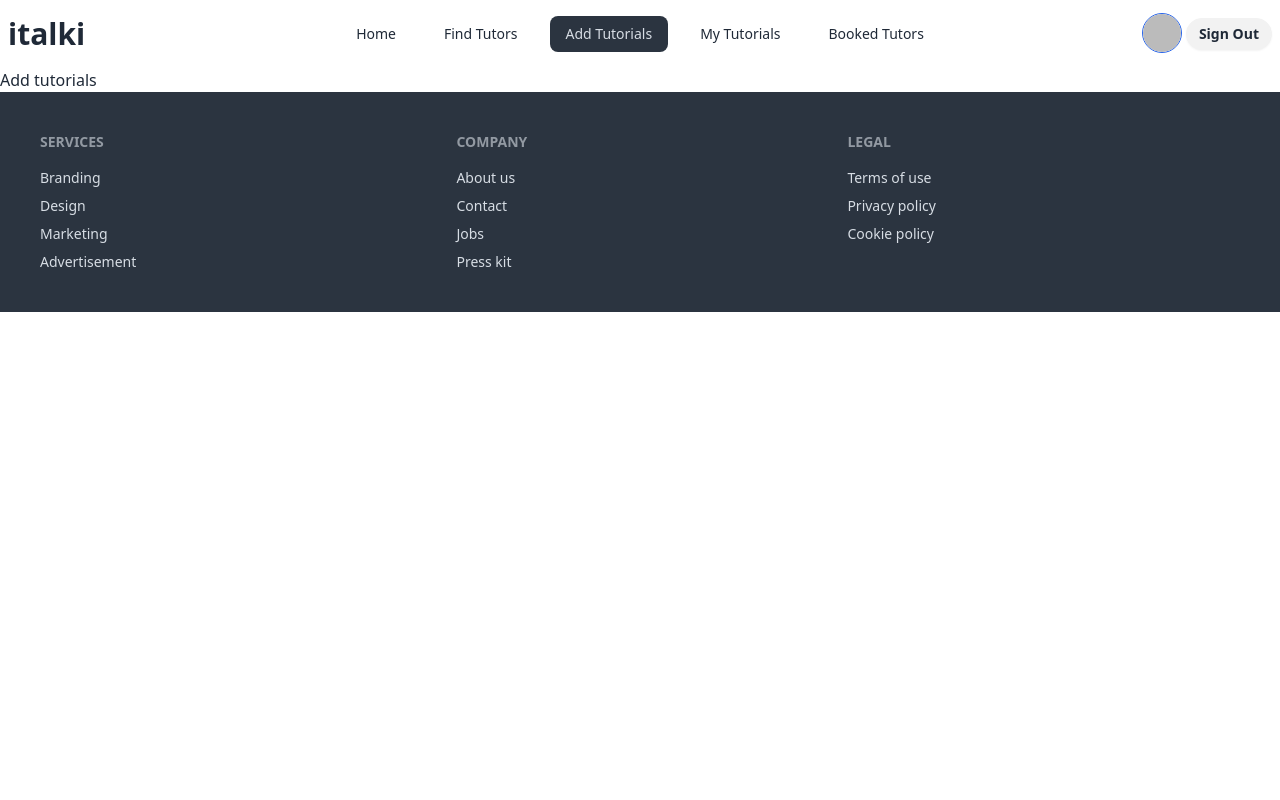
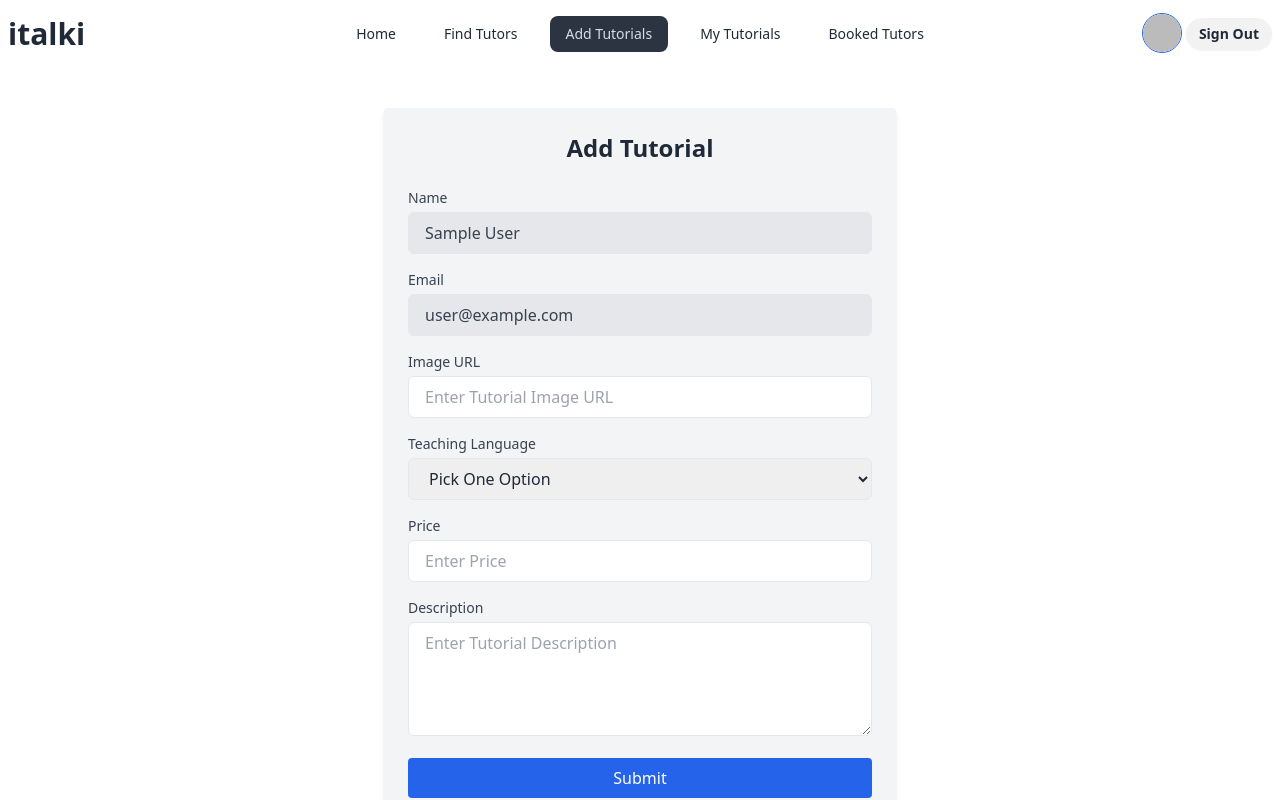
Before and after one commit to ashrafulhossain1/language-exchange, a React (Vite) app: page /add-tutorials in a window 1280 px wide. Shown: the top 800 px of the page. Built offline with nearby package versions, Linux system fonts and the light colour scheme; no server answers; sample sign-in values are in the browser's storage.

Commit message:
add tutorial design

```diff
--- a/src/components/Navbar.jsx
+++ b/src/components/Navbar.jsx
@@ -9,7 +9,7 @@
 
     const links = <>
         <li><NavLink to='/'>Home</NavLink></li>
-        <li><NavLink to='/find-tutors'>Find Tutors</NavLink></li>
+        <li><NavLink to='/find-tutors'  end>Find Tutors</NavLink></li>
         <li><NavLink to='/add-tutorials'>Add Tutorials</NavLink></li>
         <li><NavLink to='/my-tutorials'>My Tutorials</NavLink></li>
         <li><NavLink to='/booked-tutors'>Booked Tutors</NavLink></li>
--- a/src/pages/AddTutorials/AddTutorials.jsx
+++ b/src/pages/AddTutorials/AddTutorials.jsx
@@ -1,9 +1,117 @@
 import React from 'react';
+import useAuth from '../../hooks/useAuth';
 
 const AddTutorials = () => {
+    const { user } = useAuth()
+
+    const handleAddTutorial = (e) => {
+        e.preventDefault()
+        const form = e.target;
+        const tutorName = form.name.value;
+        const tutorEmail = form.email.value;
+        const image = form.photo.value;
+        const language = form.language.value;
+        const tutorFee = parseInt(form.price.value);
+        const description = form.description.value;
+        const review = 0;
+
+        console.table({ tutorName, tutorEmail, image, language, tutorFee, description, review })
+    }
+
     return (
         <div>
-            Add tutorials
+            {/* div */}
+            <div></div>
+            {/* form */}
+            <div className="max-w-lg mx-auto mt-10 p-6 bg-gray-100 rounded shadow-md">
+                <h2 className="text-2xl font-semibold text-center mb-6">Add Tutorial</h2>
+                <form onSubmit={handleAddTutorial}>
+                    {/* Name Field */}
+                    <div className="mb-4">
+                        <label className="block text-sm font-medium text-gray-700">Name</label>
+                        <input
+                            name='name'
+                            type="text"
+                            value={user?.displayName}
+                            readOnly
+                            className="w-full px-4 py-2 mt-1 border rounded-md bg-gray-200 text-gray-700"
+                        />
+                    </div>
+
+                    {/* Email Field */}
+                    <div className="mb-4">
+                        <label className="block text-sm font-medium text-gray-700">Email</label>
+                        <input
+                            name='email'
+                            type="email"
+                            value={user.email}
+                            readOnly
+                            className="w-full px-4 py-2 mt-1 border rounded-md bg-gray-200 text-gray-700"
+                        />
+                    </div>
+
+                    {/* Image URL Field */}
+                    <div className="mb-4">
+                        <label className="block text-sm font-medium text-gray-700">Image URL</label>
+                        <input
+                            name='photo'
+                            type="url"
+                            placeholder="Enter Tutorial Image URL"
+                            className="w-full px-4 py-2 mt-1 border rounded-md focus:outline-none focus:ring-2 focus:ring-blue-500"
+                        />
+                    </div>
+
+                    {/* Language Field */}
+                    <div className="mb-4">
+                        <label className="block text-sm font-medium text-gray-700">Teaching Language</label>
+                        <select
+                            name='language'
+                            defaultValue='Pick One Option'
+                            className="w-full px-4 py-2 mt-1 border rounded-md focus:outline-none focus:ring-2 focus:ring-blue-500"
+                            required
+                        >
+                            <option disabled>Pick One Option</option>
+                            <option value="English">English</option>
+                            <option value="Spanish">Spanish</option>
+                            <option value="French">French</option>
+                            <option value="German">German</option>
+                            <option value="Italian">Italian</option>
+                            <option value="Chinese">Chinese</option>
+                            <option value="Arabic">Arabic</option>
+                            <option value="Japanese">Japanese</option>
+                            <option value="Portuguese">Portuguese</option>
+                        </select>
+                    </div>
+                    {/* Price Field */}
+                    <div className="mb-4">
+                        <label className="block text-sm font-medium text-gray-700">Price</label>
+                        <input
+                            name='price'
+                            type="number"
+                            placeholder="Enter Price"
+                            className="w-full px-4 py-2 mt-1 border rounded-md focus:outline-none focus:ring-2 focus:ring-blue-500"
+                        />
+                    </div>
+
+                    {/* Description Field */}
+                    <div className="mb-4">
+                        <label className="block text-sm font-medium text-gray-700">Description</label>
+                        <textarea
+                            name='description'
+                            placeholder="Enter Tutorial Description"
+                            rows="4"
+                            className="w-full px-4 py-2 mt-1 border rounded-md focus:outline-none focus:ring-2 focus:ring-blue-500"
+                        ></textarea>
+                    </div>
+                    {/* Submit Button */}
+                    <button
+                        type="submit"
+                        className="w-full bg-blue-600 text-white py-2 rounded hover:bg-blue-700 focus:outline-none focus:ring-2 focus:ring-blue-500"
+                    >
+                        Submit
+                    </button>
+                </form>
+            </div>
         </div>
     );
 };
--- /dev/null
+++ b/src/pages/Home/Category.jsx
@@ -0,0 +1,47 @@
+import React from 'react';
+import { Link, useParams } from 'react-router-dom';
+
+const Category = () => {
+    const categoryNames = [
+        { id: 1, language: 'English', tutors: '20,000 tutors' },
+        { id: 2, language: 'Spanish', tutors: '15,000 tutors' },
+        { id: 3, language: 'French', tutors: '12,000 tutors' },
+        { id: 4, language: 'German', tutors: '10,000 tutors' },
+        { id: 5, language: 'Italian', tutors: '9,000 tutors' },
+        { id: 6, language: 'Chinese', tutors: '25,000 tutors' },
+        { id: 7, language: 'Arabic', tutors: '11,000 tutors' },
+        { id: 8, language: 'Japanese', tutors: '8,000 tutors' },
+        { id: 9, language: 'Portuguese', tutors: '7,000 tutors' },
+    ];
+
+    return (
+        <div className="bg-gray-100 py-10">
+            <div className="container mx-auto px-4">
+                <h2 className="text-2xl font-bold text-center mb-6">Language Categories</h2>
+                <div className="grid grid-cols-1 sm:grid-cols-2 md:grid-cols-3 gap-6">
+                    {categoryNames.map((category) => (
+                        <Link to={`/find-tutors/${category.language}`}
+                        key={category.id}
+                        >
+                            <div
+                                key={category.id}
+                                className="flex items-center justify-between p-4 border rounded-lg shadow-md bg-white cursor-pointer hover:bg-gray-50"
+                            >
+                                <div className="flex items-center gap-4">
+                                    <div>
+                                        <h3 className="text-lg font-bold">{category.language} tutors</h3>
+                                        <p className="text-sm text-gray-600">{category.tutors}</p>
+                                    </div>
+                                </div>
+                                <span className="text-xl text-gray-500">&rarr;</span>
+                            </div>
+                        </Link>
+
+                    ))}
+                </div>
+            </div>
+        </div>
+    );
+};
+
+export default Category;
--- a/src/pages/Home/Home.jsx
+++ b/src/pages/Home/Home.jsx
@@ -1,6 +1,7 @@
 import React, { useEffect } from 'react';
 import Banner from '../../components/Banner';
 import CountUpComp from './CountUpComp';
+import Category from './Category';
 
 
 const Home = () => {
@@ -11,8 +12,13 @@
             <div className='hidden'>
                 <Banner></Banner>
             </div>
+            {/* count-Up-here */}
             <div>
                 <CountUpComp></CountUpComp>
+            </div>
+            {/* category */}
+            <div>
+                <Category></Category>
             </div>
         </div>
     );
--- /dev/null
+++ b/src/pages/Tutors/Tutors.jsx
@@ -0,0 +1,22 @@
+import React from 'react';
+import { useParams } from 'react-router-dom';
+
+const Tutors = () => {
+    const { language } = useParams()
+    console.log(language)
+    return (
+        <div>
+            {/* others for challenge part */}
+            <div>
+                <h1 className='text-3xl text-center border-2 bg-gray-300 my-4 py-4'>Filter Button || Search button || {language}</h1>
+            </div>
+            {/* tutors */}
+            <div>
+                <h1>here have card of tutors</h1>
+                <p className='text-4xl'>So need card create <span className='text-red-400 text-4xl'>post</span></p>
+            </div>
+        </div>
+    );
+};
+
+export default Tutors;
```
Also changed, not shown: src/routes/routes.jsx (+6 -1 lines).
